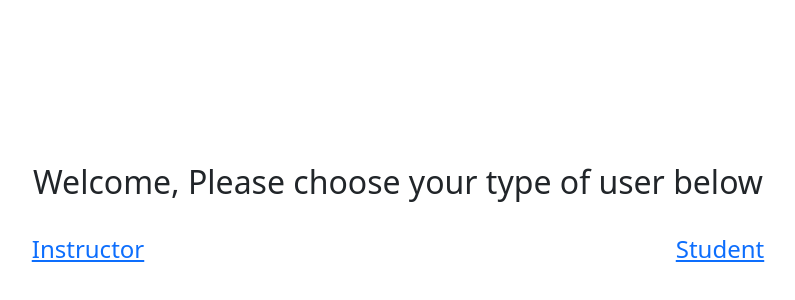
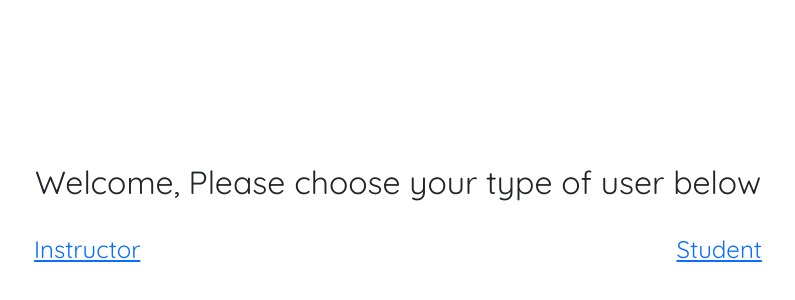
Before and after one commit to theahmadm3/finalyear-project, a React (Vite) app: page / in a window 1280 px wide. Shown: the part 200-500 px from the top of the page, without its empty margins (242-1037 px from the left). Built offline with nearby package versions, Linux system fonts and the light colour scheme.

Commit message:
changed font

```diff
--- a/src/styles/index.css
+++ b/src/styles/index.css
@@ -1,3 +1,7 @@
+@import url("https://fonts.googleapis.com/css2?family=Quicksand:wght@400&display=swap");
+body, #root {
+  font-family: "Quicksand", sans-serif !important;
+}
 .fluent-input {
 	font-size: 1rem;
 	line-height: 1.5;
```
